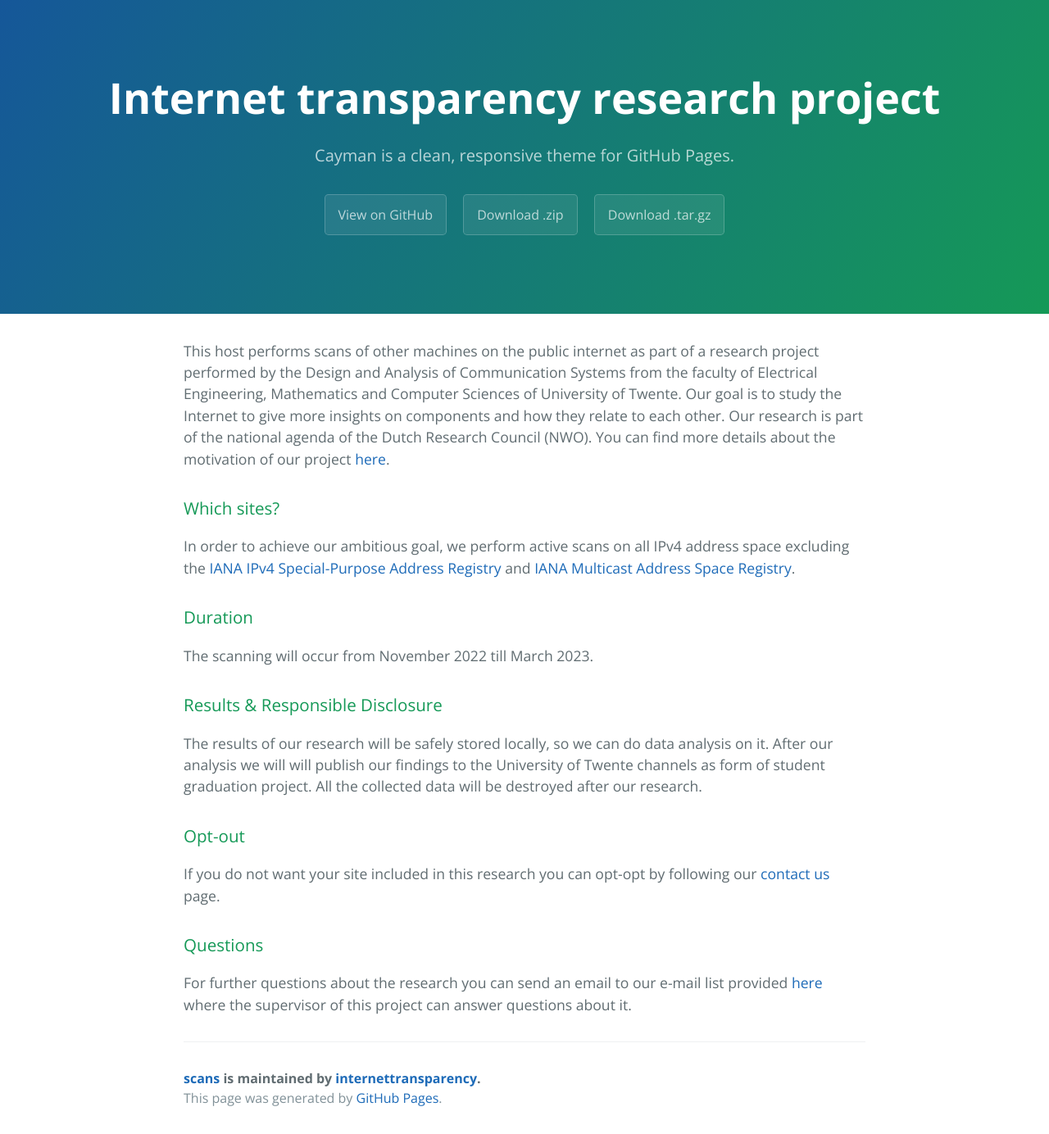
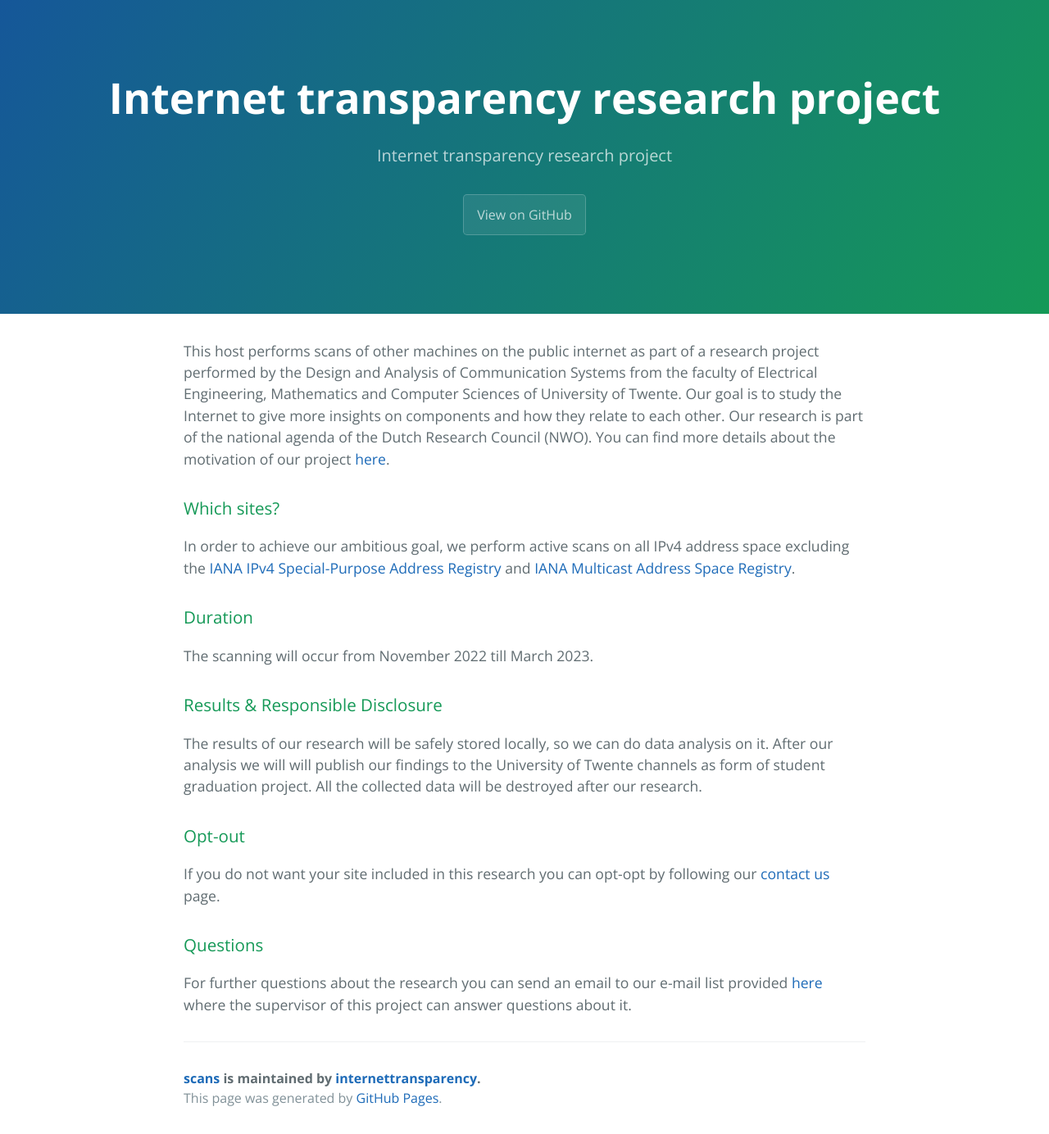
Before and after one commit to internettransparency/scans, a Jekyll site: the page built from index.md, in a window 1280 px wide. Shown: the whole page at 82% size. Built offline with Jekyll 4.4.1, drawn with Linux system fonts in a browser that asks for light colours; our own code applies the rules of GitHub Pages for plain Markdown files.

Commit message:
index updated

```diff
--- a/Gemfile
+++ b/Gemfile
@@ -4,3 +4,5 @@
 
 gemspec
 gem "github-pages", group: :jekyll_plugins
+
+gem "webrick", "~> 1.7"
--- a/_config.yml
+++ b/_config.yml
@@ -1,6 +1,16 @@
-title: Cayman theme
-description: Cayman is a clean, responsive theme for GitHub Pages.
-show_downloads: true
 google_analytics:
-theme: jekyll-theme-cayman
+#theme: jekyll-theme-cayman
+remote_theme: pages-themes/cayman@v0.2.0
+plugins:
+    - jekyll-remote-theme
 github: [metadata]
+
+title: 'Internet transparency'
+description: 'Internet transparency research project'
+logo: "pics/UT_Logo_2400_Sta_Black_EN.png"
+
+navigation_header:
+- title: Home
+  url: /
+- title: Contact
+  url: /contact/
```
Also changed, not shown: docs/CODE_OF_CONDUCT.md (deleted, +0 -46 lines), docs/CONTRIBUTING.md (deleted, +0 -88 lines), docs/SUPPORT.md (deleted, +0 -9 lines), Gemfile.lock, README.md, 9 other files.
